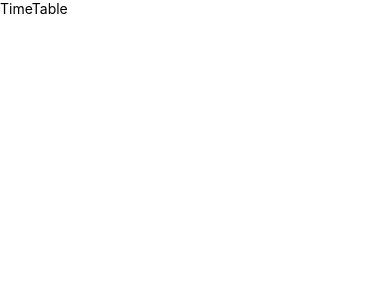
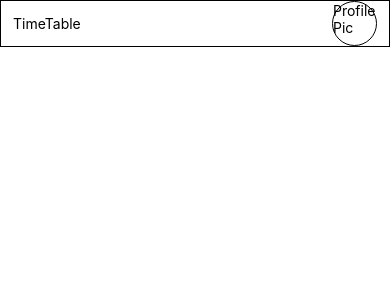
Before and after one commit to suryapatnaik/schoolTimeTable, a React Native app: screen / in a window 390 px wide. Shown: the top 300 px of the page. Built offline with nearby package versions, Linux system fonts and the light colour scheme.

Commit message:
Added profile pic

```diff
--- /dev/null
+++ b/src/components/ProfilePic/ProfilePic.styles.ts
@@ -0,0 +1,12 @@
+import {StyleSheet} from 'react-native';
+
+const styles = StyleSheet.create({
+  container: {
+    height: 45,
+    width: 45,
+    borderWidth: 1,
+    borderRadius: 100,
+  },
+});
+
+export default styles;
--- /dev/null
+++ b/src/components/ProfilePic/ProfilePic.view.tsx
@@ -0,0 +1,18 @@
+import React from 'react';
+import {Text, View} from 'react-native';
+import styles from './ProfilePic.styles';
+
+interface ProfilePicProps {}
+
+/**  */
+const ProfilePic: React.FC<ProfilePicProps> = props => {
+  const {} = props;
+
+  return (
+    <View style={styles.container}>
+      <Text>ProfilePic</Text>
+    </View>
+  );
+};
+
+export default ProfilePic;
--- a/src/screens/TimeTable/TimeTable.styles.ts
+++ b/src/screens/TimeTable/TimeTable.styles.ts
@@ -2,6 +2,13 @@ import {StyleSheet} from 'react-native';
 
 const styles = StyleSheet.create({
   container: {},
+  headerView: {
+    borderWidth: 1,
+    flexDirection: 'row',
+    justifyContent: 'space-between',
+    paddingHorizontal: 12,
+    alignItems: 'center',
+  },
 });
 
 export default styles;
--- a/src/screens/TimeTable/TimeTable.view.tsx
+++ b/src/screens/TimeTable/TimeTable.view.tsx
@@ -1,5 +1,7 @@
 import React from 'react';
-import {Text, View} from 'react-native';
+import {View} from 'react-native';
+import ProfilePic from '../../components/ProfilePic/ProfilePic.view';
+import Text from '../../components/Text/Text.view';
 import styles from './TimeTable.styles';
 
 interface TimeTableProps {}
@@ -10,7 +12,12 @@ const TimeTable: React.FC<TimeTableProps> = props => {
 
   return (
     <View style={styles.container}>
-      <Text>TimeTable</Text>
+      <View style={styles.headerView}>
+        <Text>TimeTable</Text>
+        <View>
+          <ProfilePic />
+        </View>
+      </View>
     </View>
   );
 };
```
